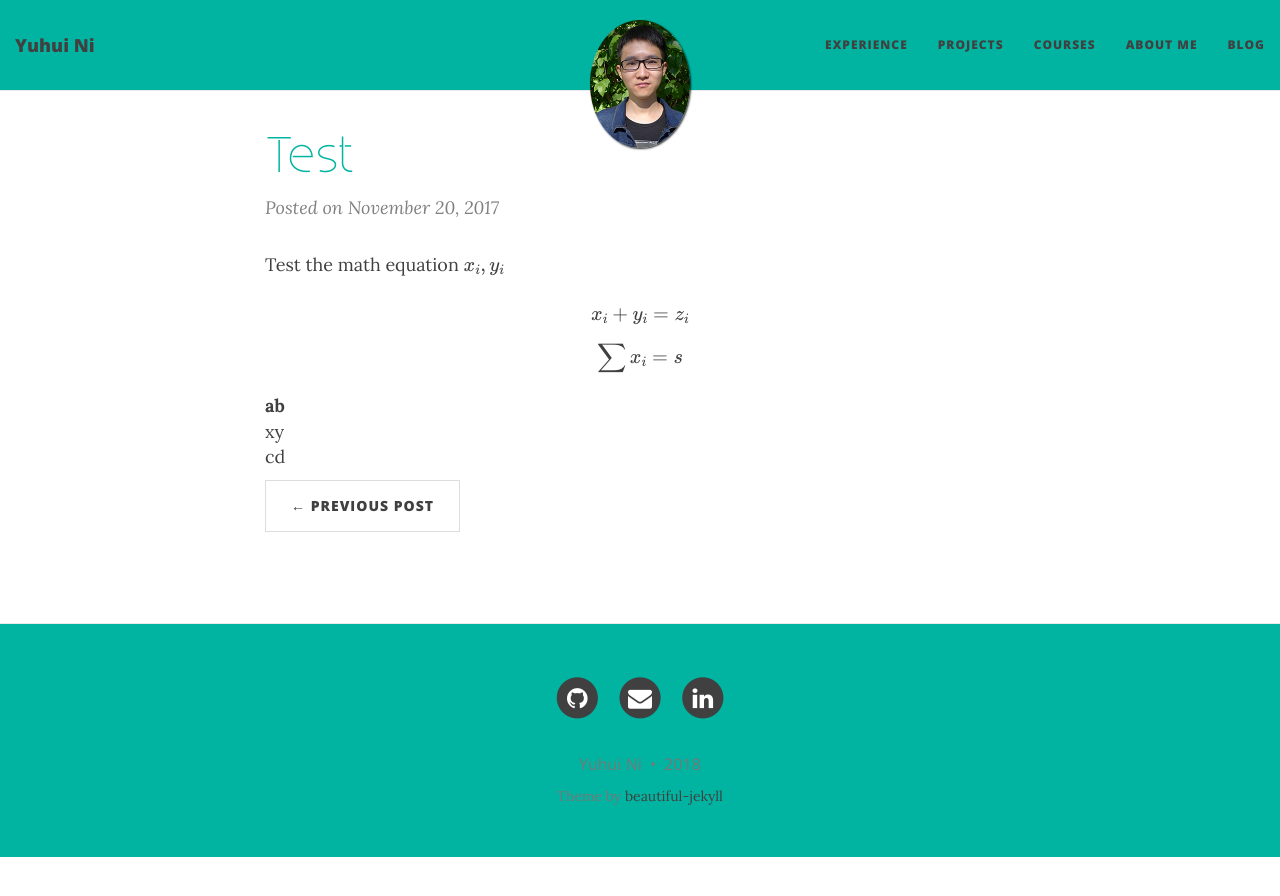
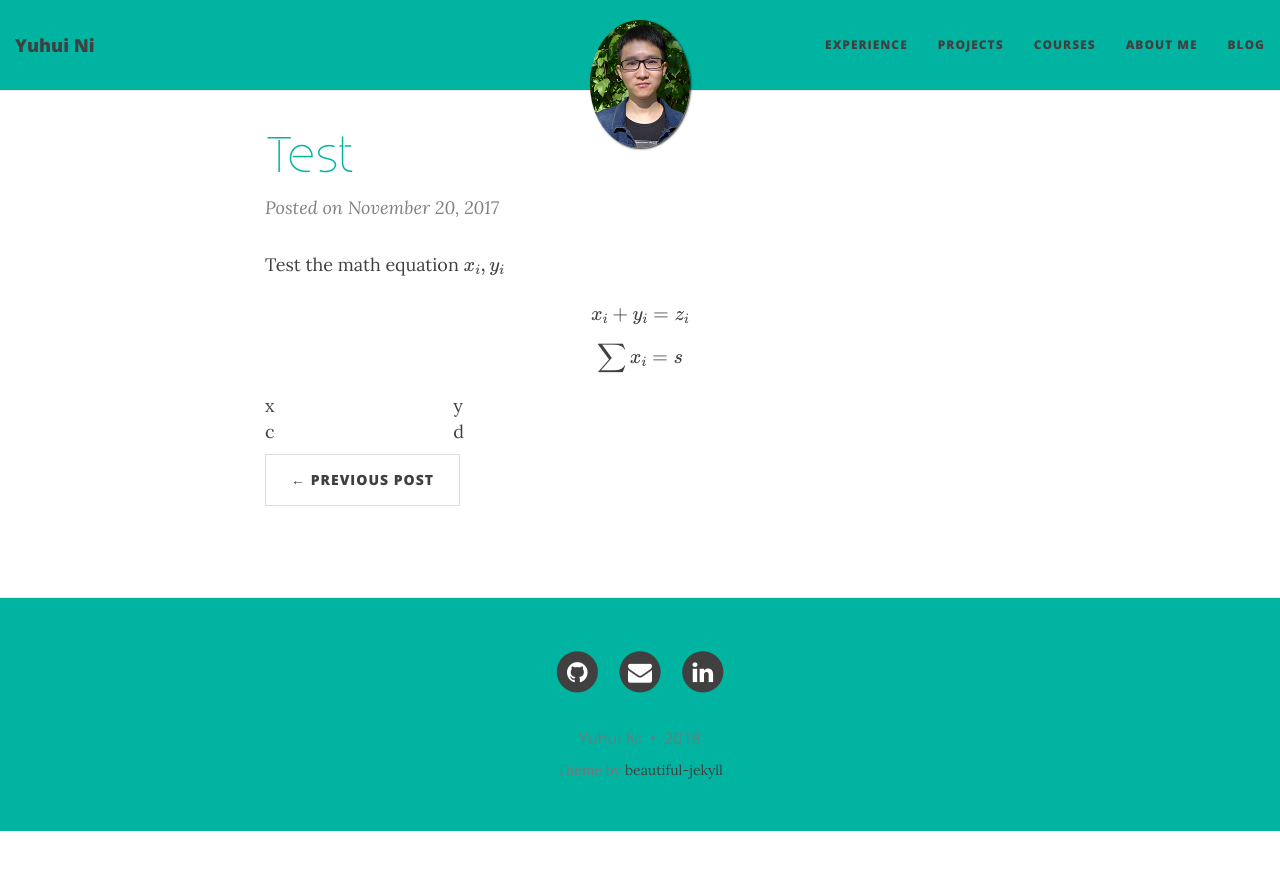
Before and after one commit to YuhuiNi/YuhuiNi.github.io, a Jekyll site: the page built from _posts/2017-11-20-Test the math equation.md, in a window 1280 px wide. Shown: the top 896 px of the page. Built offline with Jekyll 4.4.1, drawn with Linux system fonts in a browser that asks for light colours; nearby versions of some CDN libraries; formulas are drawn with MathJax 3.

Commit message:
Update 2017-11-20-Test the math equation.md

```diff
--- a/_posts/2017-11-20-Test the math equation.md
+++ b/_posts/2017-11-20-Test the math equation.md
@@ -9,13 +9,7 @@ $$x_i+y_i=z_i$$
 
 $$\sum x_i=s$$
 
-<table>
-<thead>
-<tr>
-<th>a</th>
-<th>b</th>
-</tr>
-</thead>
+<table width="400" border="0" cellspacing="1" cellpadding="0">
 
 <tbody>
 <tr>
```
